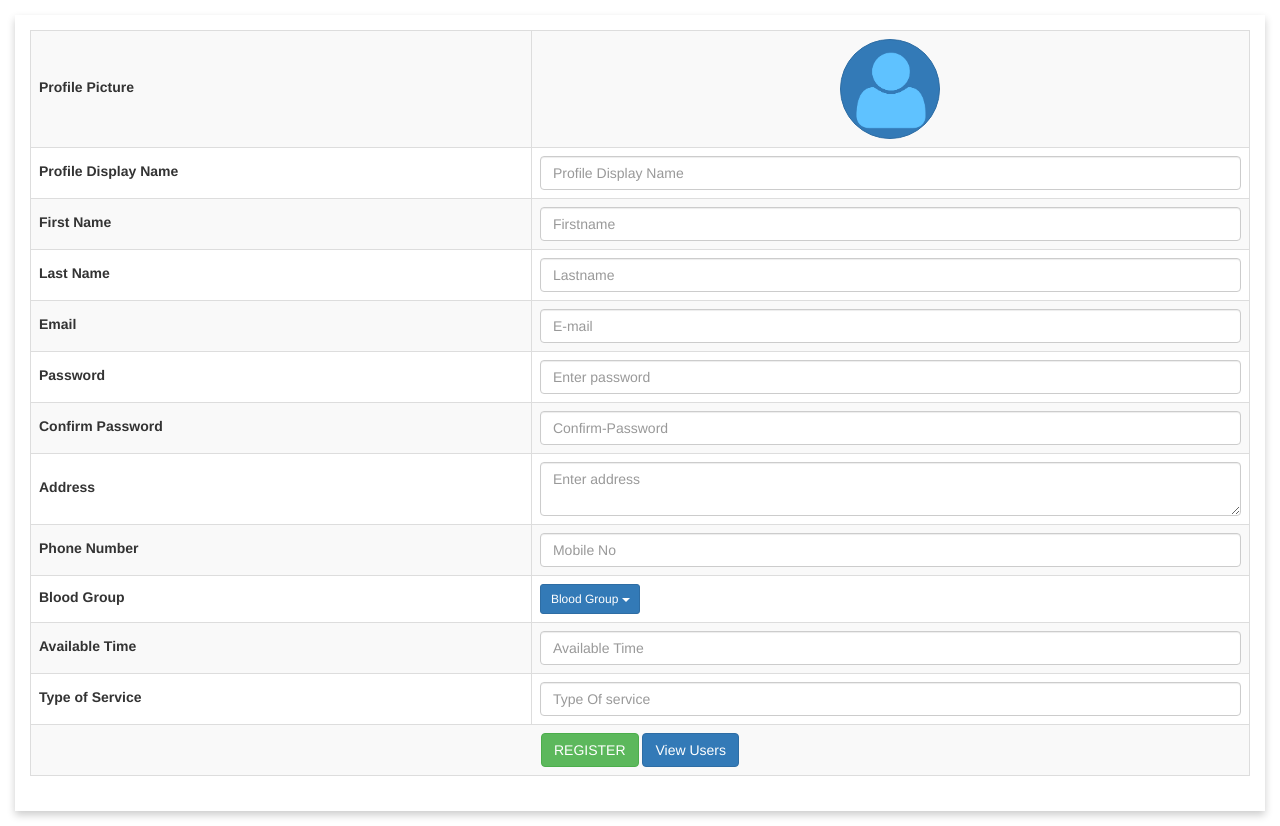
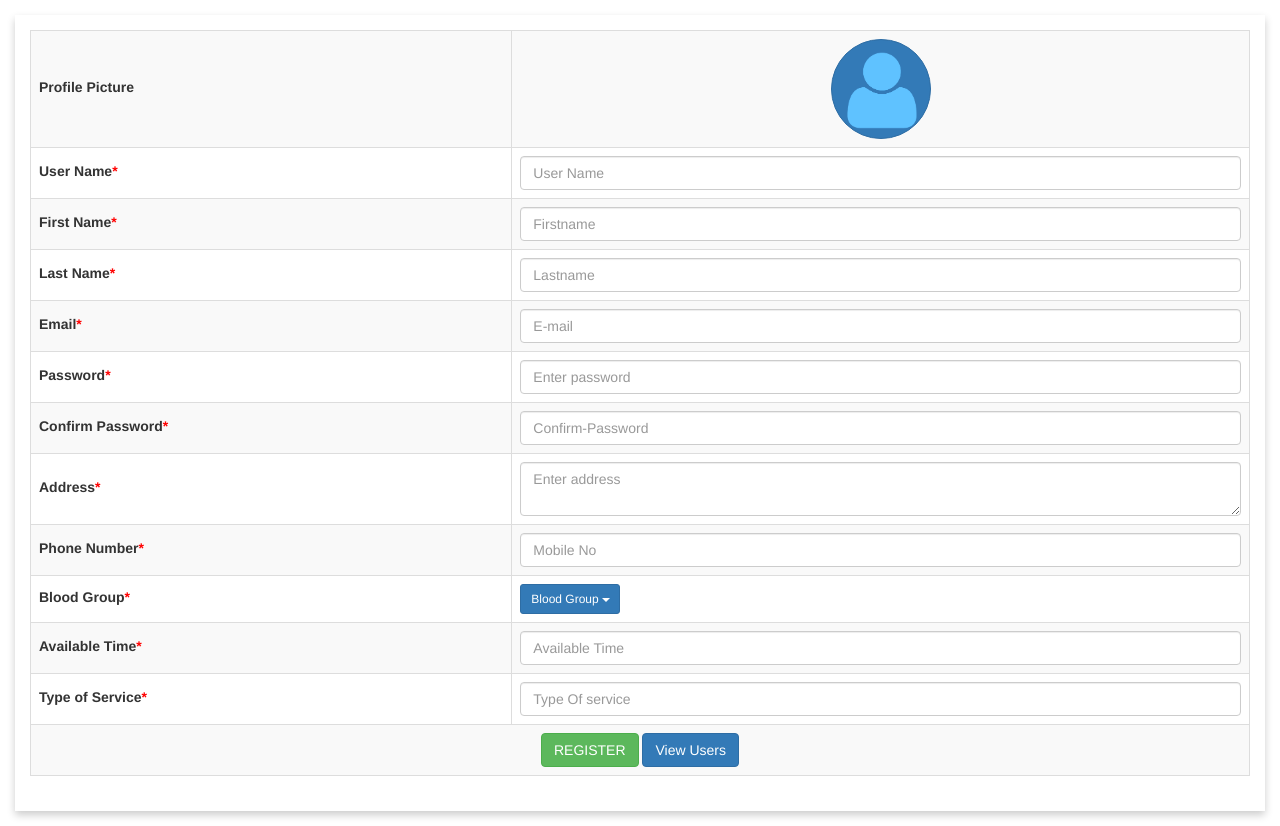
Before and after one commit to jayprajapati857/php_datatable_and_registration, a PHP site: page / in a window 1280 px wide. Run offline with PHP 8.4, Linux system fonts and the light colour scheme; data that the repository does not hold is empty.

Commit message:
Required Field Marked
Required Filed marked with star *
Profile Picture Name renamed to User Name

```diff
--- a/index.php
+++ b/index.php
@@ -72,7 +72,7 @@
           $row=mysqli_num_rows($res);
           if($row)
           {
-            $error['profile_name']="Profile name already exist!";
+            $error['profile_name']="User name already exist!";
             $errSet = 1;
           }
         }
@@ -206,39 +206,39 @@
             <td><label class="form-control-file btn-bs-file btn btn-sm btn-primary upload_profile_pic"><input type="file" name="profile_img" id="profile_img"/></label><span class="errMsg"><?php if(isset($error['profile_img'])) echo $error['profile_img']?></span></td>
           </tr>
           <tr>
-            <td style="text-align: left;"><label for="profileDisplayName" class="control-label">Profile Display Name</label></td>
-            <td><input type="text" class="form-control <?php if(isset($error['profile_name'])) echo 'errBorder'?>" name="profile_name" placeholder="Profile Display Name" maxlength="50"  id="profile_name" value="<?php if(isset($profile_name)) echo $profile_name; ?>"/> <span class="errMsg"><?php if(isset($error['profile_name'])) echo $error['profile_name']?></span></td>
+            <td style="text-align: left;"><label for="profileDisplayName" class="control-label">User Name<span class="errMsg">*</span></label></td>
+            <td><input type="text" class="form-control <?php if(isset($error['profile_name'])) echo 'errBorder'?>" name="profile_name" placeholder="User Name" maxlength="50"  id="profile_name" value="<?php if(isset($profile_name)) echo $profile_name; ?>"/> <span class="errMsg"><?php if(isset($error['profile_name'])) echo $error['profile_name']?></span></td>
           </tr>
           <tr>
-            <td style="text-align: left;"><label for="firstName" class="control-label">First Name</label></td>
+            <td style="text-align: left;"><label for="firstName" class="control-label">First Name<span class="errMsg">*</span></label></td>
             <td><input type="text" class="form-control <?php if(isset($error['first_name'])) echo 'errBorder'?>" name="first_name" placeholder="Firstname" maxlength="50"  id="first_name" value="<?php if(isset($first_name)) echo $first_name; ?>"/> <span class="errMsg"><?php if(isset($error['first_name'])) echo $error['first_name']?></span> </td>
           </tr>
           <tr>
-            <td style="text-align: left;"><label for="lastName">Last Name</label></td>
+            <td style="text-align: left;"><label for="lastName">Last Name<span class="errMsg">*</span></label></td>
             <td><input type="text" class="form-control <?php if(isset($error['last_name'])) echo 'errBorder'?>" name="last_name" placeholder="Lastname" maxlength="50"  id="last_name" value="<?php if(isset($last_name)) echo $last_name; ?>"/> <span class="errMsg"><?php if(isset($error['last_name'])) echo $error['last_name']?></span> </td>
           </tr>
           <tr>
-            <td style="text-align: left;"><label for="email">Email</label></td>
+            <td style="text-align: left;"><label for="email">Email<span class="errMsg">*</span></label></td>
             <td><input type="text" class="form-control <?php if(isset($error['email'])) echo 'errBorder'?>" name="email" id="email" placeholder="E-mail" maxlength="30"  value="<?php if(isset($email)) echo $email; ?>" /><span class="errMsg"><?php if(isset($error['email'])) echo $error['email']?></span></td>
           </tr>
           <tr>
-            <td style="text-align: left;"><label for="password">Password</label></td>
+            <td style="text-align: left;"><label for="password">Password<span class="errMsg">*</span></label></td>
             <td><input type="password" class="form-control <?php if(isset($error['pwd'])) echo 'errBorder'?>" name="pwd" id="pwd" placeholder="Enter password" maxlength="20"  value="<?php if(isset($pwd)) echo $pwd; ?>"/> <span class="errMsg"><?php if(isset($error['pwd'])) echo $error['pwd']; ?></span> </td>
           </tr>
           <tr>
-            <td style="text-align: left;"><label for="confirmPassword">Confirm Password</label></td>
+            <td style="text-align: left;"><label for="confirmPassword">Confirm Password<span class="errMsg">*</span></label></td>
             <td><input type="password" class="form-control <?php if(isset($error['cpwd'])) echo 'errBorder'?>" name="cpwd" id="cpwd" placeholder="Confirm-Password"  value="<?php if(isset($cpwd)) echo $cpwd; ?>" /><span class="errMsg"><?php if(isset($error['cpwd'])) echo $error['cpwd']?></span></td>
           </tr>
           <tr>
-            <td style="text-align: left;"><label for="address">Address</label></td>
+            <td style="text-align: left;"><label for="address">Address<span class="errMsg">*</span></label></td>
             <td><textarea name="addr" class="form-control <?php if(isset($error['addr'])) echo 'errBorder'?>" id="addr" placeholder="Enter address" maxlength="50"><?php if(isset($addr)) echo $addr; ?></textarea> <span class="errMsg"><?php if(isset($error['addr'])) echo $error['addr']?></span></td>
           </tr>
           <tr>
-            <td style="text-align: left;"><label for="phoneNumber">Phone Number</label></td>
+            <td style="text-align: left;"><label for="phoneNumber">Phone Number<span class="errMsg">*</span></label></td>
             <td><input type="text" class="form-control <?php if(isset($error['num'])) echo 'errBorder'?>" maxlength="12" name="num" id="num"  placeholder="Mobile No" value="<?php if(isset($num)) echo $num; ?>"/><span class="errMsg"><?php if(isset($error['num'])) echo $error['num']?></span></td>
           </tr>
           <tr>
-            <td style="text-align: left;"><label for="bloodGroup">Blood Group</label></td>
+            <td style="text-align: left;"><label for="bloodGroup">Blood Group<span class="errMsg">*</span></label></td>
             <td>
               <div class="">
                 <div class="dropdown">
@@ -260,11 +260,11 @@
             </td>
           </tr>
           <tr>
-            <td style="text-align: left;"><label for="availableTime">Available Time</label></td>
+            <td style="text-align: left;"><label for="availableTime">Available Time<span class="errMsg">*</span></label></td>
             <td><input type="text" class="form-control <?php if(isset($error['avail_time'])) echo 'errBorder'?>" name="avail_time" placeholder="Available Time" maxlength="50"  id="avail_time" value="<?php if(isset($avail_time)) echo $avail_time; ?>"/><span class="errMsg"><?php if(isset($error['avail_time'])) echo $error['avail_time']?></span></td>
           </tr>
           <tr>
-            <td style="text-align: left;"><label for="typeOfService">Type of Service</label></td>
+            <td style="text-align: left;"><label for="typeOfService">Type of Service<span class="errMsg">*</span></label></td>
             <td><input type="text" class="form-control <?php if(isset($error['type_of_service'])) echo 'errBorder'?>" name="type_of_service" placeholder="Type Of service" maxlength="50"  id="type_of_service" value="<?php if(isset($type_of_service)) echo $type_of_service; ?>"/><span class="errMsg"><?php if(isset($error['type_of_service'])) echo $error['type_of_service']?></span></td>
           </tr>
           <tr>
```
